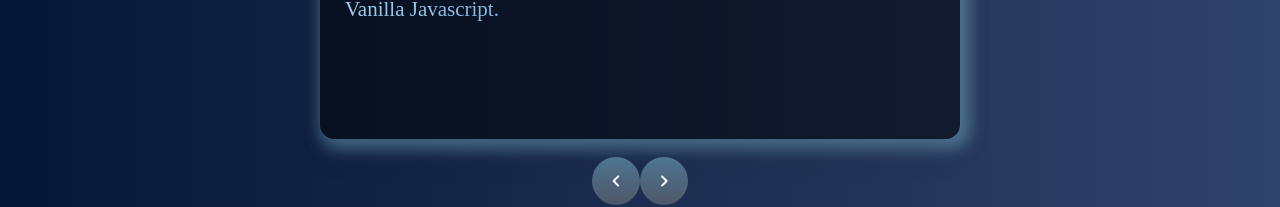
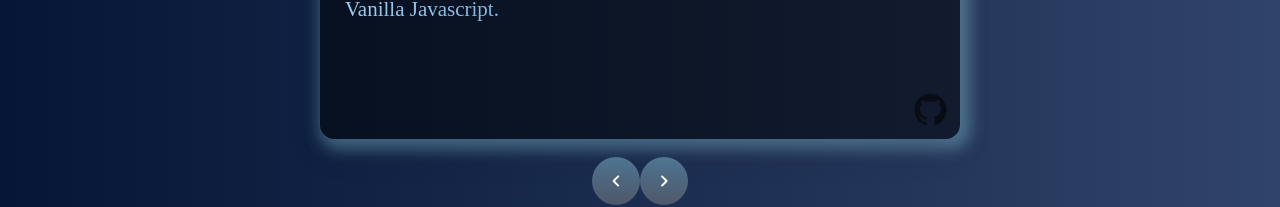
Before and after one commit to juancmeza/portfolio-juan, a React (Create React App) app: page / in a window 1280 px wide. Shown: the part 2556-2763 px from the top of the page. Built offline with nearby package versions, Linux system fonts and the light colour scheme.

Commit message:
Carousel buttons placing

```diff
--- a/src/App.css
+++ b/src/App.css
@@ -172,11 +172,20 @@ li{
 }
 
 #CarouselContainer {
+  position: relative;
   border-radius: 0.91em;
   max-width: 50vw;
   height: 73vh;
   box-shadow: 5px 5px 15px 5px rgb(112, 166, 190, 0.6);
   margin: auto;
+}
+
+.CarouselLinks {
+  position: absolute;
+  bottom: 0;
+  right: 0;
+  z-index: 1000;
+  color: white;
 }
 
 .slide-button {
--- a/src/components/ProjectCard.js
+++ b/src/components/ProjectCard.js
@@ -4,6 +4,9 @@ import { makeStyles } from '@material-ui/core/styles';
 import Card from '@material-ui/core/Card';
 import CardMedia from '@material-ui/core/CardMedia';
 import CardContent from '@material-ui/core/CardContent';
+import GitHubIcon from '@mui/icons-material/GitHub';
+import IconButton from '@material-ui/core/IconButton';
+
 // import { useOverShadowStyles } from '@mui-treasury/styles/shadow/over';
 
 const useStyles = makeStyles(({ breakpoints, spacing }) => ({
@@ -73,8 +76,6 @@ const useStyles = makeStyles(({ breakpoints, spacing }) => ({
 
 export const ProjectCard = React.memo(function BlogCard({data}) {
   const styles = useStyles();
-//   const shadowStyles = useOverShadowStyles();
-console.log('here', data.text)
 
   return (
     <Card className={cx(styles.root)}>
--- a/src/components/Projects.js
+++ b/src/components/Projects.js
@@ -4,6 +4,7 @@ import ProjectCard from './ProjectCard';
 import IconButton from '@material-ui/core/IconButton';
 import NavigateNextRoundedIcon from '@material-ui/icons/NavigateNextRounded';
 import NavigateBeforeRoundedIcon from '@material-ui/icons/NavigateBeforeRounded';
+import GitHubIcon from '@mui/icons-material/GitHub';
 import Expenses from './images/Expenses.png';
 import Forecast from './images/Forecast.png';
 import Pawesome from './images/Pawesome.png';
@@ -73,6 +74,13 @@ class Projects extends Component {
             <h2 className="ComponentTitle FontGradient">Projects</h2>
             <div style={{height: '1vh'}}></div>
             <div id="CarouselContainer">
+                <div className="CarouselLinks">
+                     <a href="https://github.com/juancmeza">
+                            <IconButton>
+                                <GitHubIcon fontSize="large"></GitHubIcon>
+                            </IconButton>
+                        </a>
+                </div>
                 <ProjectCard data={this.slides[this.state.slideNumber]}></ProjectCard>
             </div>
             <br></br>
```
